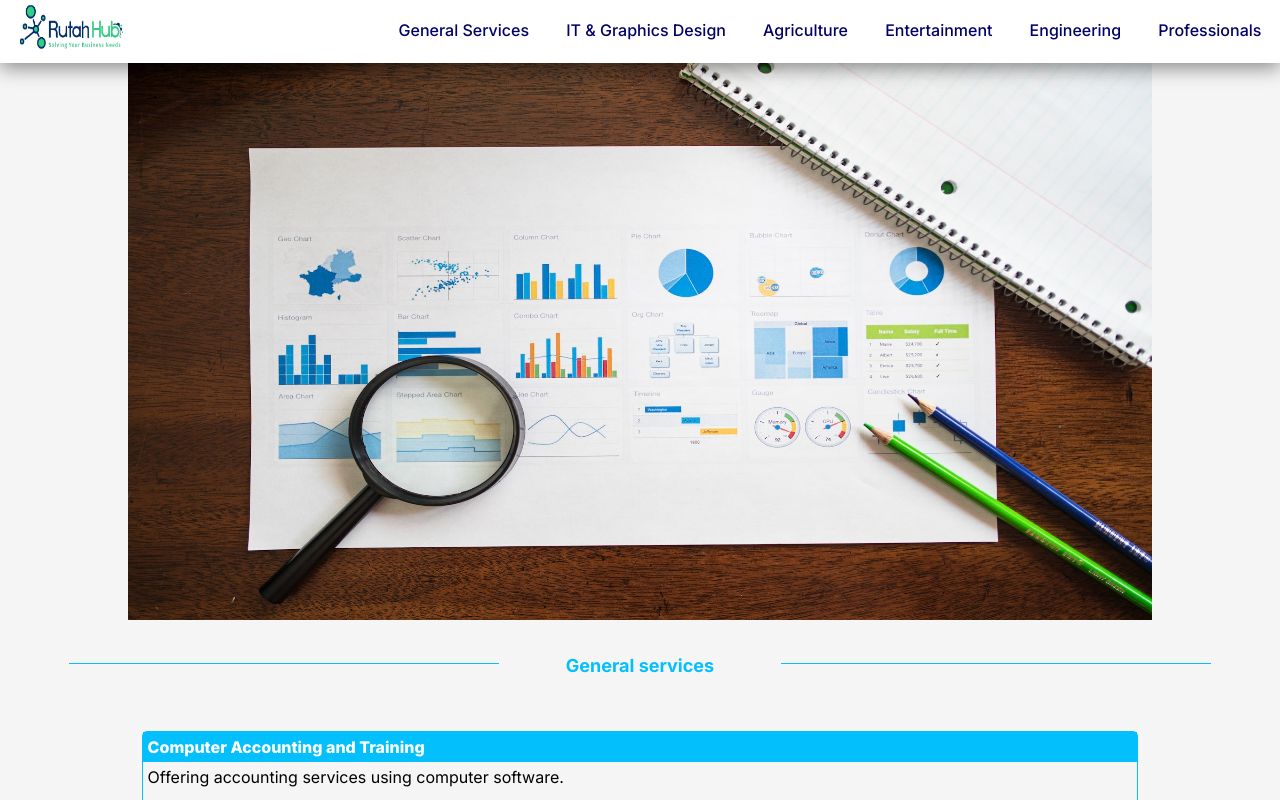
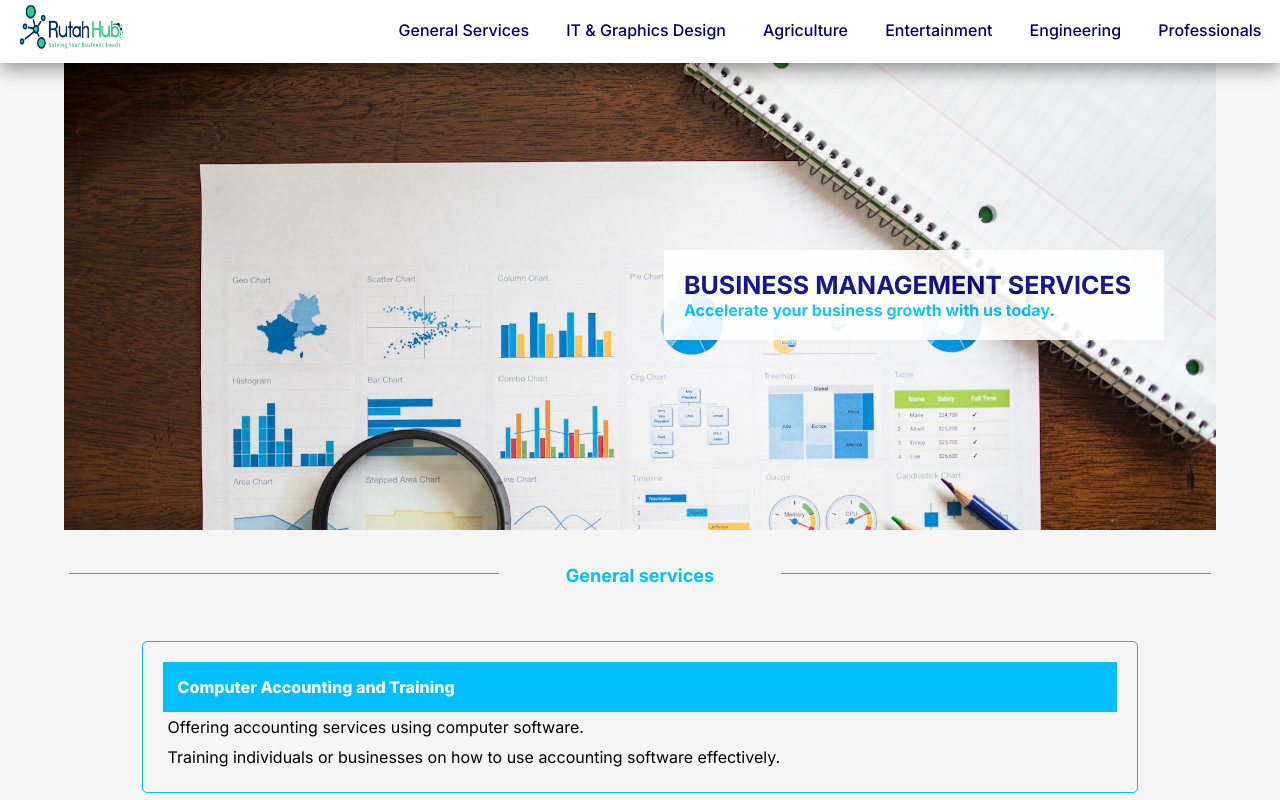
Before and after one commit to Keith-Ocitti/rutah, a Next.js app: page / in a window 1280 px wide. Shown: the top 800 px of the page. Built offline with nearby package versions, Linux system fonts and the light colour scheme.

Commit message:
img priority update

```diff
--- a/src/app/screens/GeneralServices.js
+++ b/src/app/screens/GeneralServices.js
@@ -8,7 +8,7 @@ const GeneralServices = () => {
     <>
       <Header />
       <div>
-        <Image
+        {/* <Image
           src="/img1.jpg"
           width={500}
           height={280}
@@ -19,7 +19,20 @@ const GeneralServices = () => {
             marginTop: "20px",
           }}
           className="caro-img"
-        />
+        /> */}
+        <div
+          className="agr-con"
+          style={{
+            backgroundImage: `url("./img1.jpg")`,
+            // backgroundColor: "#a3e8ff",
+            backgroundSize: "cover",
+          }}
+        >
+          <div className="eng-name">
+            <h4>BUSINESS MANAGEMENT SERVICES</h4>
+            <p>Accelerate your business growth with us today.</p>
+          </div>
+        </div>
       </div>
       <div className="body-container">
         <CenterHeader heading="General services" />
--- a/src/app/screens/QonectVisuals.js
+++ b/src/app/screens/QonectVisuals.js
@@ -35,6 +35,7 @@ const QonectVisuals = () => {
             width={200}
             height={280}
             alt="img1"
+            priority
             style={{
               objectFit: "fill",
               marginTop: "20px",
@@ -46,6 +47,7 @@ const QonectVisuals = () => {
             width={200}
             height={280}
             alt="img1"
+            priority
             style={{
               objectFit: "fill",
               marginTop: "20px",
@@ -57,6 +59,7 @@ const QonectVisuals = () => {
             width={200}
             height={280}
             alt="img1"
+            priority
             style={{
               objectFit: "fill",
               marginTop: "20px",
--- a/src/app/styles/main.css
+++ b/src/app/styles/main.css
@@ -231,6 +231,12 @@ body {
 }
 
 @media screen and (min-width: 1024px) {
+  .list-con {
+    padding: 20px;
+  }
+  .card-head {
+    padding: 15px;
+  }
   .sidebar-toggle-btn {
     display: none;
   }
```
